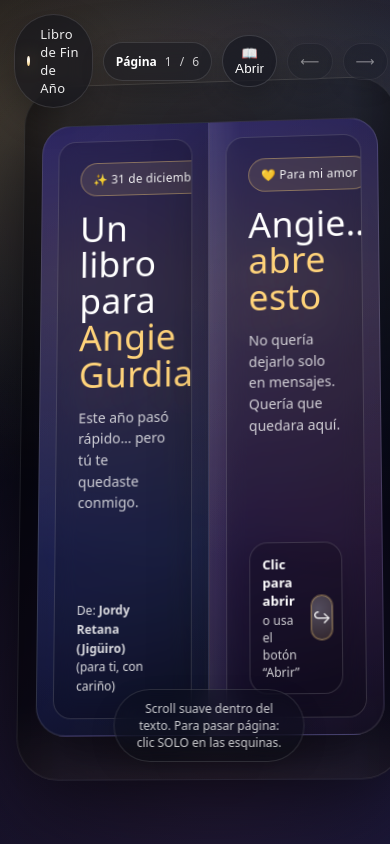
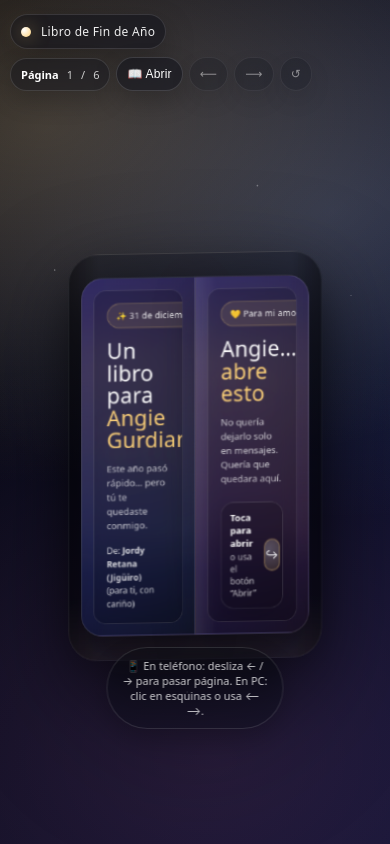
Before and after one commit to JordyRetana/Libro, a plain HTML site: page index.html in a window 390 px wide. Drawn offline with Linux system fonts and the light colour scheme.

Commit message:
Update index.html

```diff
--- a/index.html
+++ b/index.html
@@ -2,7 +2,8 @@
 <html lang="es">
 <head>
   <meta charset="utf-8" />
-  <meta name="viewport" content="width=device-width,initial-scale=1" />
+  <meta name="viewport" content="width=device-width,initial-scale=1,viewport-fit=cover" />
+  <meta name="theme-color" content="#070818" />
   <title>Libro para Angie ✨</title>
 
   <style>
@@ -12,10 +13,17 @@
       --gold:#ffd37a;
       --ink:#14182a;
       --radius: 30px;
+
+      --safeTop: env(safe-area-inset-top, 0px);
+      --safeBottom: env(safe-area-inset-bottom, 0px);
+
+      --uiBlur: 12px;
     }
 
     *{box-sizing:border-box}
     html,body{height:100%}
+
+    /* 🔥 iOS viewport fix: usa svh/dvh si existe */
     body{
       margin:0;
       font-family: ui-sans-serif, system-ui, -apple-system, "Segoe UI", Roboto, Arial;
@@ -47,43 +55,70 @@
       50%{opacity:1; transform:translateY(-2px)}
     }
 
-    /* topbar */
+    /* topbar responsive */
     .topbar{
-      position:fixed; top:14px; left:14px; right:14px;
-      display:flex; align-items:center; justify-content:space-between;
+      position:fixed;
+      top: calc(14px + var(--safeTop));
+      left:14px; right:14px;
+      display:flex;
+      align-items:center;
+      justify-content:space-between;
       gap:10px;
       z-index:50;
+      flex-wrap:wrap;
     }
+
     .brand{
       display:flex; align-items:center; gap:10px;
       padding:10px 12px;
       border:1px solid rgba(255,255,255,.12);
       background: rgba(10,12,24,.45);
-      backdrop-filter: blur(12px);
+      backdrop-filter: blur(var(--uiBlur));
       border-radius: 999px;
       box-shadow: 0 12px 30px rgba(0,0,0,.25);
       user-select:none;
+      max-width: 100%;
     }
     .dot{
       width:10px;height:10px;border-radius:50%;
       background: radial-gradient(circle at 30% 30%, #fff, var(--gold));
       box-shadow: 0 0 18px rgba(255,211,122,.55);
+      flex: 0 0 auto;
     }
-    .brand span{font-weight:1100;letter-spacing:.3px;font-size:13px;color:rgba(255,255,255,.92)}
-    .controls{display:flex;align-items:center;gap:10px}
+    .brand span{
+      font-weight:1100;
+      letter-spacing:.3px;
+      font-size:13px;
+      color:rgba(255,255,255,.92);
+      white-space:nowrap;
+      overflow:hidden;
+      text-overflow:ellipsis;
+      max-width: 60vw;
+    }
+
+    .controls{
+      display:flex;
+      align-items:center;
+      gap:10px;
+      flex-wrap:wrap;
+      justify-content:flex-end;
+    }
+
     .pill{
       padding:10px 12px;
       border-radius:999px;
       border:1px solid rgba(255,255,255,.12);
       background: rgba(10,12,24,.35);
-      backdrop-filter: blur(12px);
+      backdrop-filter: blur(var(--uiBlur));
       font-size:12px;
       color:rgba(255,255,255,.78);
       display:flex; gap:8px; align-items:center;
       box-shadow: 0 10px 25px rgba(0,0,0,.18);
       user-select:none;
+      white-space:nowrap;
     }
     .pill strong{color:#fff}
+
     button{
       border:1px solid rgba(255,255,255,.14);
       background: rgba(10,12,24,.45);
@@ -93,17 +128,28 @@
       cursor:pointer;
       font-weight:1100;
       letter-spacing:.2px;
-      backdrop-filter: blur(12px);
+      backdrop-filter: blur(var(--uiBlur));
       transition: transform .15s ease, border-color .2s ease, opacity .2s ease;
       box-shadow: 0 10px 25px rgba(0,0,0,.22);
       user-select:none;
+      white-space:nowrap;
+      -webkit-tap-highlight-color: transparent;
     }
     button:hover{ transform: translateY(-1px); border-color: rgba(255,211,122,.45) }
     button:active{ transform: translateY(0px) scale(.99) }
     button:disabled{ opacity:.45; cursor:not-allowed }
 
-    .wrap{height:100%; display:grid; place-items:center; padding:18px}
+    /* wrap con espacio para topbar y safe bottom */
+    .wrap{
+      height:100%;
+      display:grid;
+      place-items:center;
+      padding: 18px;
+      padding-top: calc(92px + var(--safeTop));
+      padding-bottom: calc(24px + var(--safeBottom));
+    }
 
+    /* Scene */
     .scene{
       width:min(1320px, 98vw);
       height:min(860px, 84vh);
@@ -112,7 +158,18 @@
       filter: drop-shadow(0 28px 55px rgba(0,0,0,.34));
     }
 
+    /* escala responsive SIN romper 3D */
+    .bookScaler{
+      position:absolute; inset:0;
+      display:grid;
+      place-items:center;
+      transform: scale(1);
+      transform-origin: center;
+    }
+
     .bookWrap{
+      width:100%;
+      height:100%;
       position:absolute; inset:0;
       transform-style: preserve-3d;
       opacity:0;
@@ -229,6 +286,7 @@
       transition: transform 1100ms cubic-bezier(.12,.92,.18,1);
       z-index: 30;
       cursor:pointer;
+      -webkit-tap-highlight-color: transparent;
     }
     .frontCover::before{
       content:"";
@@ -345,6 +403,8 @@
       overflow:hidden;
       box-shadow: 0 18px 50px rgba(0,0,0,.18);
       background: rgba(255,255,255,.02);
+      -webkit-tap-highlight-color: transparent;
+      touch-action: manipulation;
     }
 
     .seam{
@@ -408,7 +468,7 @@
       margin-bottom: 10px;
     }
 
-    /* ✅ Scroll suave y no “pegado” */
+    /* ✅ Scroll suave + wheel suave */
     .text{
       font-size: 16px;
       line-height: 1.65;
@@ -427,6 +487,9 @@
       scroll-behavior: smooth;
       -webkit-overflow-scrolling: touch;
       scroll-snap-type: none;
+
+      /* iOS: que se sienta menos “pegado” */
+      -webkit-overflow-scrolling: touch;
     }
 
     .text::-webkit-scrollbar{ width: 12px; }
@@ -546,13 +609,14 @@
 
     .hint{
       position:fixed;
-      bottom:14px; left:50%;
+      bottom: calc(14px + var(--safeBottom));
+      left:50%;
       transform: translateX(-50%);
       padding: 10px 14px;
       border-radius: 999px;
       border: 1px solid rgba(255,255,255,.12);
       background: rgba(10,12,24,.35);
-      backdrop-filter: blur(12px);
+      backdrop-filter: blur(var(--uiBlur));
       color: rgba(255,255,255,.78);
       font-size: 12px;
       box-shadow: 0 10px 25px rgba(0,0,0,.18);
@@ -561,6 +625,68 @@
       max-width: 92vw;
       user-select:none;
     }
+
+    /* ✅ Responsive para iPhone 11 y similares */
+    @media (max-width: 520px){
+      .scene{
+        width: 100%;
+        /* usa svh si existe */
+        height: min(740px, 70vh);
+        perspective: 1800px;
+      }
+
+      .bookScaler{ transform: scale(.78); }
+
+      .topbar{
+        left:10px; right:10px;
+        gap:8px;
+      }
+
+      .brand{
+        padding:8px 10px;
+      }
+      .brand span{
+        font-size:12px;
+        max-width: 58vw;
+      }
+
+      .controls{
+        gap:6px;
+      }
+
+      button{
+        padding:9px 10px;
+        font-size:12px;
+      }
+
+      .pill{
+        padding:8px 10px;
+        font-size:11px;
+      }
+
+      .pageContent{
+        padding: 24px 22px 18px;
+      }
+      .title{ font-size: 22px; }
+      .text{
+        font-size: 14.5px;
+        height: calc(100% - 150px);
+        padding-right: 10px;
+      }
+      .signature{ left:22px; bottom:18px; }
+      .pageNum{ right:12px; bottom:10px; }
+      .coverTitle{ font-size: 30px; }
+      .coverSub{ font-size: 13px; }
+      .coverInner{ padding: 18px; }
+    }
+
+    /* súper pequeño */
+    @media (max-width: 390px){
+      .bookScaler{ transform: scale(.72); }
+      .scene{ height: min(700px, 68vh); }
+      .hint{ font-size: 11px; }
+    }
+
   </style>
 </head>
 
@@ -587,6 +713,7 @@
 
   <div class="wrap">
     <div class="scene">
+      <div class="bookScaler" id="bookScaler">
         <div class="bookWrap" id="bookWrap">
           <div class="book">
             <div class="base"></div>
@@ -638,7 +765,7 @@
                 <div class="coverSub">No quería dejarlo solo en mensajes. Quería que quedara aquí.</div>
                 <div class="openCta">
                   <div class="txt">
-                  <strong>Clic para abrir</strong>
+                    <strong>Toca para abrir</strong>
                     <span>o usa el botón “Abrir”</span>
                   </div>
                   <div class="pulse">↪</div>
@@ -648,9 +775,10 @@
 
           </div>
         </div>
+      </div>
 
       <div class="hint">
-        Scroll suave dentro del texto. Para pasar página: clic SOLO en las esquinas.
+        📱 En teléfono: desliza ← / → para pasar página. En PC: clic en esquinas o usa ⟵ ⟶.
       </div>
     </div>
   </div>
@@ -698,7 +826,7 @@ Me importas. De verdad.`,
 
 • 4 de octubre — tu cumpleaños.
   Cantarte “cumpleaños” ahí fue demasiado lindo.
-  Me acuerdo de tu cara, de la vibra, de ese momento “real”.
+  Me acuerdo de tu cara, de la vibra, de ese momento real.
 
 • 21 de julio — la foto del espejo.
   No sé por qué, pero me encanta.
@@ -732,7 +860,7 @@ Y me encanta tu cara cuando estás feliz, cuando estás emocionada, cuando te da
 
 También amo esas cosas que nadie ve:
 tu paciencia, tu corazón, tu manera de cuidar.
-Me gusta cómo eres tú, sin “actuar”, sin aparentar.
+Me gusta cómo eres tú, sin actuar, sin aparentar.
 
 Y no es broma:
 tú haces que todo se sienta mejor.`,
@@ -744,7 +872,7 @@ tú haces que todo se sienta mejor.`,
         text:
 `Quiero un año bonito para los dos.
 Quiero verte feliz y tranquila.
-Quiero que tengamos más tiempo juntos, más planes, más “nosotros”.
+Quiero que tengamos más tiempo juntos, más planes, más nosotros.
 
 Quiero más fotos (porque sí, tengo un montón y quiero más).
 Quiero más salidas, más comidas ricas, más momentos en paz.
@@ -862,7 +990,7 @@ Feliz fin de año, mi vida.`,
       `;
     }
 
-    // ✅ wheel suave (quita lo “pegado”)
+    /* ✅ wheel suave (PC) */
     function enableSmoothWheel(){
       document.querySelectorAll(".text").forEach(el => {
         if (el.dataset.wheelReady === "1") return;
@@ -872,15 +1000,16 @@ Feliz fin de año, mi vida.`,
         let velocity = 0;
 
         el.addEventListener("wheel", (e) => {
+          // Si es touchpad, igual va bien; esto ayuda a que no se sienta “pegado”
           e.preventDefault();
 
           const delta = e.deltaY;
-          velocity += delta * 0.48; // sensibilidad (baja = más suave)
+          velocity += delta * 0.48;
 
           if (anim) return;
 
           const step = () => {
-            velocity *= 0.86; // fricción (alta = se siente más “suave”)
+            velocity *= 0.86;
             el.scrollTop += velocity;
 
             if (Math.abs(velocity) > 0.35) {
@@ -902,7 +1031,6 @@ Feliz fin de año, mi vida.`,
 
       setTimeout(() => {
         renderFn();
-        // reset scroll arriba
         document.querySelectorAll(".text").forEach(t => t.scrollTop = 0);
         enableSmoothWheel();
 
@@ -993,7 +1121,7 @@ Feliz fin de año, mi vida.`,
       renderSpread(true);
     });
 
-    // ✅ pasar página SOLO esquinas
+    /* ✅ PC: pasar página solo tocando esquinas (no interfiere con scroll) */
     spread.addEventListener("click", (e) => {
       if (!isOpened || isAnimating) return;
       if (e.target.closest(".text")) return;
@@ -1005,6 +1133,35 @@ Feliz fin de año, mi vida.`,
       else if (x < 0.12) flipPrev();
     });
 
+    /* ✅ Móvil: Swipe para pasar página (sin molestar el scroll del texto) */
+    let touchStartX = 0, touchStartY = 0, touchActive = false, touchFromText = false;
+
+    spread.addEventListener("touchstart", (e) => {
+      if (!isOpened || isAnimating) return;
+      const t = e.touches[0];
+      touchStartX = t.clientX;
+      touchStartY = t.clientY;
+      touchActive = true;
+      touchFromText = !!e.target.closest(".text");
+    }, { passive: true });
+
+    spread.addEventListener("touchend", (e) => {
+      if (!touchActive || !isOpened || isAnimating) return;
+      touchActive = false;
+
+      if (touchFromText) return; // si empezó en texto, es scroll normal
+
+      const t = e.changedTouches[0];
+      const dx = t.clientX - touchStartX;
+      const dy = t.clientY - touchStartY;
+
+      // swipe horizontal claro
+      if (Math.abs(dx) > 55 && Math.abs(dy) < 45) {
+        if (dx < 0) flipNext(); // swipe izquierda -> siguiente
+        else flipPrev();        // swipe derecha -> anterior
+      }
+    }, { passive: true });
+
     window.addEventListener("keydown", (e) => {
       if (!isOpened){
         if (e.key === "Enter" || e.key === " ") openBook();
@@ -1013,14 +1170,6 @@ Feliz fin de año, mi vida.`,
       if (isAnimating) return;
       if (e.key === "ArrowRight") flipNext();
       if (e.key === "ArrowLeft") flipPrev();
-      if (e.key === "ArrowDown") {
-        const t = document.querySelector("#rightContent .text");
-        if (t) t.scrollTop += 70;
-      }
-      if (e.key === "ArrowUp") {
-        const t = document.querySelector("#rightContent .text");
-        if (t) t.scrollTop -= 70;
-      }
     });
 
     window.addEventListener("load", () => {
```
Lines whose indentation alone changed are shown as unchanged.
